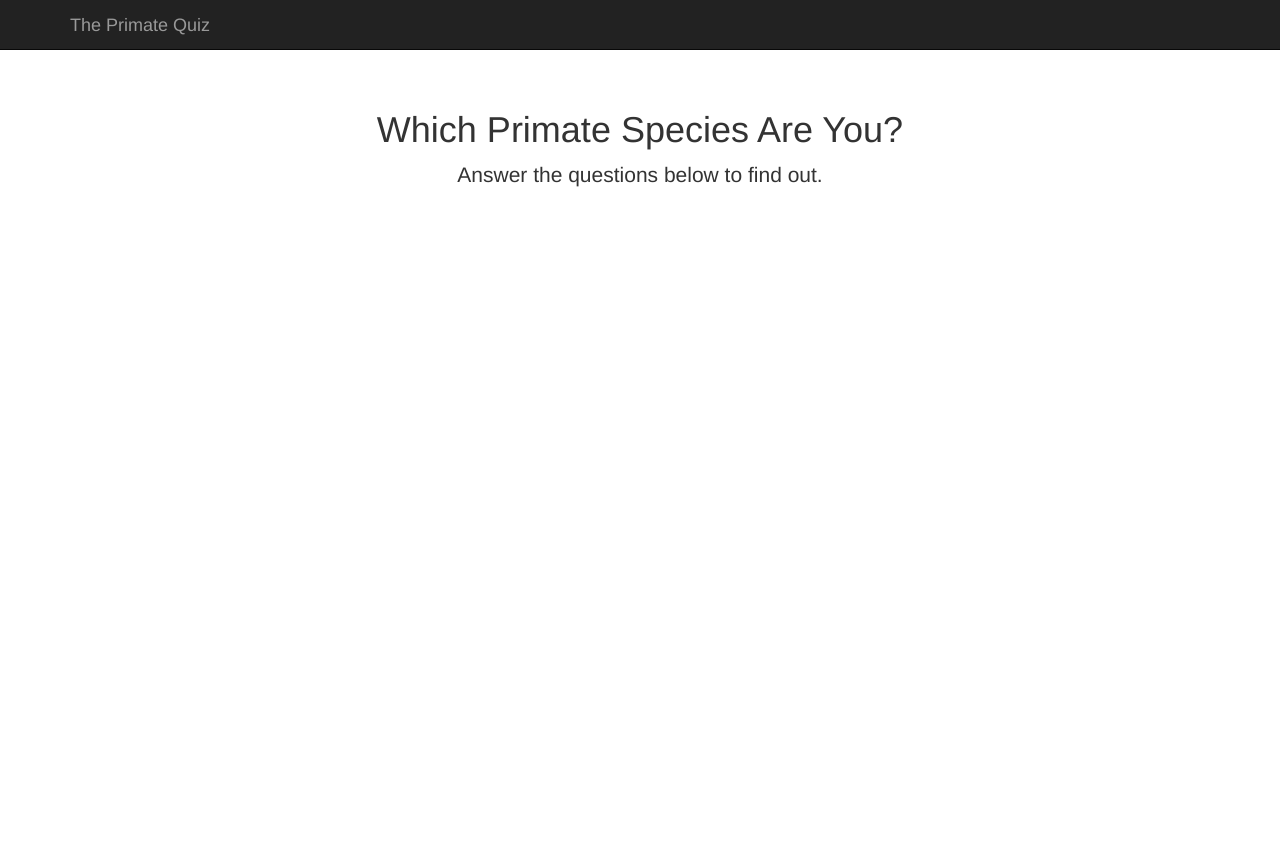
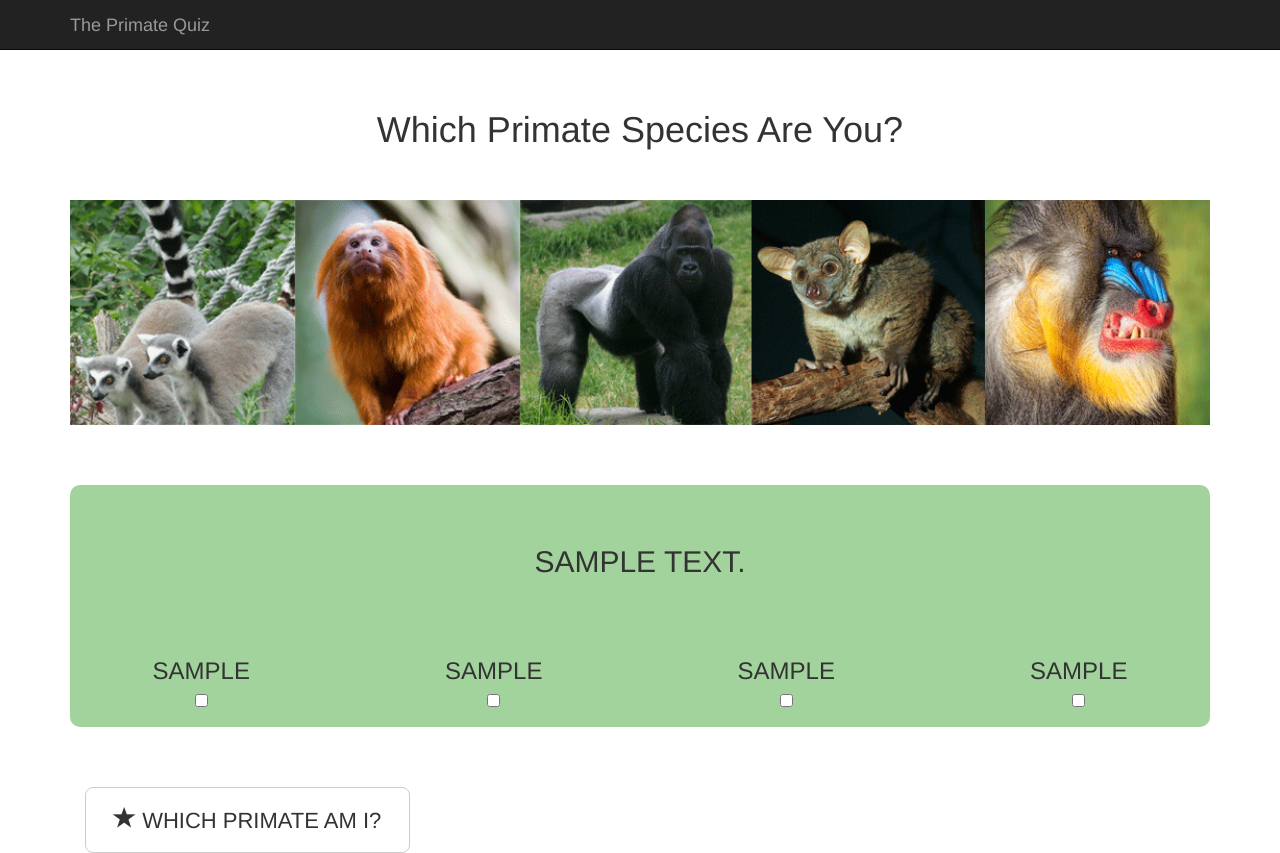
Before and after one commit to wabarr/primate-quiz, a Django app: page / in a window 1280 px wide. Before the commit the page ends 187 px from the top, so only its background shows below. Run offline with Django 3.2, Linux system fonts and the light colour scheme; tables that the repository leaves empty hold one stand-in row (values such as "Sample post"); parts of the project's set-up code (start-up, migrations or seed data) failed here and were passed over; some libraries are stand-ins or nearby versions.

Commit message:
nearly all functionality is there now

```diff
--- a/base/settings.py
+++ b/base/settings.py
@@ -108,6 +108,7 @@ STATICFILES_DIRS = (#'/home/wabarr/webapps/htdocs/',
     # Always use forward slashes, even on Windows.
     # Don't forget to use absolute paths, not relative paths.
     os.path.join(BASE_DIR,"base/static/base"),
+    os.path.join(BASE_DIR,"primatequiz/static/primatequiz/images/"),
 
 )
 
--- a/base/static/base/css/basic_custom.css
+++ b/base/static/base/css/basic_custom.css
@@ -1,7 +1,32 @@
 body {
   padding-top: 50px;
 }
-.starter-template {
+.center-padded {
   padding: 40px 15px;
   text-align: center;
 }
+
+.container .padded-container {
+    padding-bottom: 10px;
+    border-radius: 10px;
+}
+
+.col-md-3 {
+  text-align: center;
+}
+
+
+input[type="checkbox"] {
+             display: block;
+             margin : 0 auto;
+        }
+
+
+.btn-xlarge {
+    padding: 18px 28px;
+    font-size: 22px;
+    line-height: normal;
+    -webkit-border-radius: 8px;
+       -moz-border-radius: 8px;
+            border-radius: 8px;
+    }
--- a/primatequiz/templates/splashpage.html
+++ b/primatequiz/templates/splashpage.html
@@ -1,17 +1,62 @@
 {% extends "basic_bootstrap.html" %}
+{% load static %}
+
 
 {% block page_leader %}
 
 <div class="container">
-
-
-      <div class="starter-template">
+    <div class="center-padded">
         <h1>Which Primate Species Are You?</h1>
-        <p class="lead">Answer the questions below to find out.</p>
-      </div>
-
-
+    </div>
 
 </div>
 
+<div class="container" style="padding-bottom: 60px">
+    <img src="{% static 'primate_banner.png' %}" width="100%">
+</div>
+
+
 {% endblock %}
+
+{% block quiz_questions %}
+
+    {% for question in questions %}
+
+    <div class="padded-container" style="background-color: {{ pastels|random }};">
+        <div class="padded-container">
+            <div class="row">
+                <div class="col-md-12">
+                    <h2 class="center-padded">{{ question.Q_text|upper }}</h2>
+                </div>
+            </div>
+        </div>
+
+        <div class="padded-container">
+            <div class="row">
+                <div class="col-md-3"><h3>{{ question.response1|upper }}</h3></div>
+                <div class="col-md-3"><h3>{{ question.response2|upper }}</h3></div>
+                <div class="col-md-3"><h3>{{ question.response3|upper }}</h3></div>
+                <div class="col-md-3"><h3>{{ question.response4|upper }}</h3></div>
+            </div>
+
+            <div class="row">
+                <div class="col-md-3"><input type="checkbox"></div>
+                <div class="col-md-3"><input type="checkbox"></div>
+                <div class="col-md-3"><input type="checkbox"></div>
+                <div class="col-md-3"><input type="checkbox"></div>
+            </div>
+        </div>
+    </div>
+
+        <div class="container" style="padding-top:30px;">
+        </div>
+
+    {% endfor %}
+
+    <div class="container" style="padding-top:30px;">
+        <button type="button" class="btn btn-default btn-xlarge">
+        <span class="glyphicon glyphicon-star"></span> WHICH PRIMATE AM I?
+    </div>
+
+    </button>
+{% endblock %}
--- a/primatequiz/views.py
+++ b/primatequiz/views.py
@@ -2,6 +2,7 @@ from django.shortcuts import render_to_response, get_object_or_404
 from django.template import RequestContext
 from django.http import HttpResponseRedirect, HttpResponse
 from primatequiz.models import *
+
 
 
 # Create your views here.
@@ -9,8 +10,10 @@ def renderBase(request):
     return render_to_response("basic_bootstrap.html", context_instance=RequestContext(request))
 
 def quiz(request):
+    questions = question.objects.all()
+    pastels = ["#F7977A","#F9AD81","#FDC68A","#FFF79A","#C4DF9B","#A2D39C","#82CA9D","#7BCDC8","#6ECFF6","#7EA7D8","#8493CA","#A187BE","#BC8DBF","#F49AC2","#F6989D"]
     return render_to_response("splashpage.html",
-                                    {},
+                                    {"questions":questions, "pastels":pastels},
                                     context_instance=RequestContext(request))
 
 def results(request, slug=None):
--- a/templates/basic_bootstrap.html
+++ b/templates/basic_bootstrap.html
@@ -7,9 +7,10 @@
     <meta name="viewport" content="width=device-width, initial-scale=1">
     <meta name="description" content="">
     <meta name="author" content="">
-    <link rel="shortcut icon" href="../../assets/ico/favicon.ico">
+    <link rel="shortcut icon" href="{% static 'favicon/favicon.ico' %}" type="image/x-icon">
+    <link rel="icon" href="{% static 'favicon/favicon.ico' %}" type="image/x-icon">
 
-    <title>Starter Template for Bootstrap</title>
+    <title>Primate Quiz</title>
 
     <!-- Bootstrap core CSS -->
     <link href="{% static 'css/bootstrap.min.css' %}" rel="stylesheet">
@@ -38,7 +39,7 @@
             <span class="icon-bar"></span>
             <span class="icon-bar"></span>
           </button>
-          <a class="navbar-brand" href="#">The Primate Quiz</a>
+          <a class="navbar-brand" href="/">The Primate Quiz</a>
         </div>
         <!--
         <div class="collapse navbar-collapse">
```
Also changed, not shown: base/static/base/favicon/favicon.ico (added), primatequiz/static/primatequiz/images/primate_banner.png (added).
